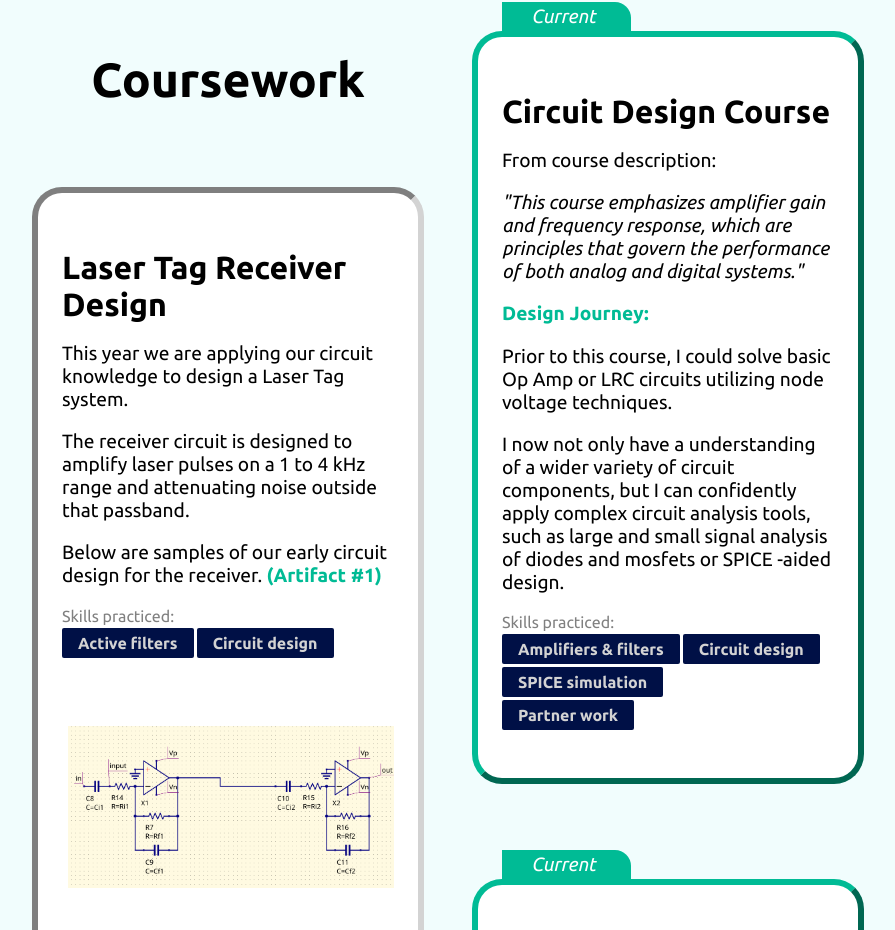
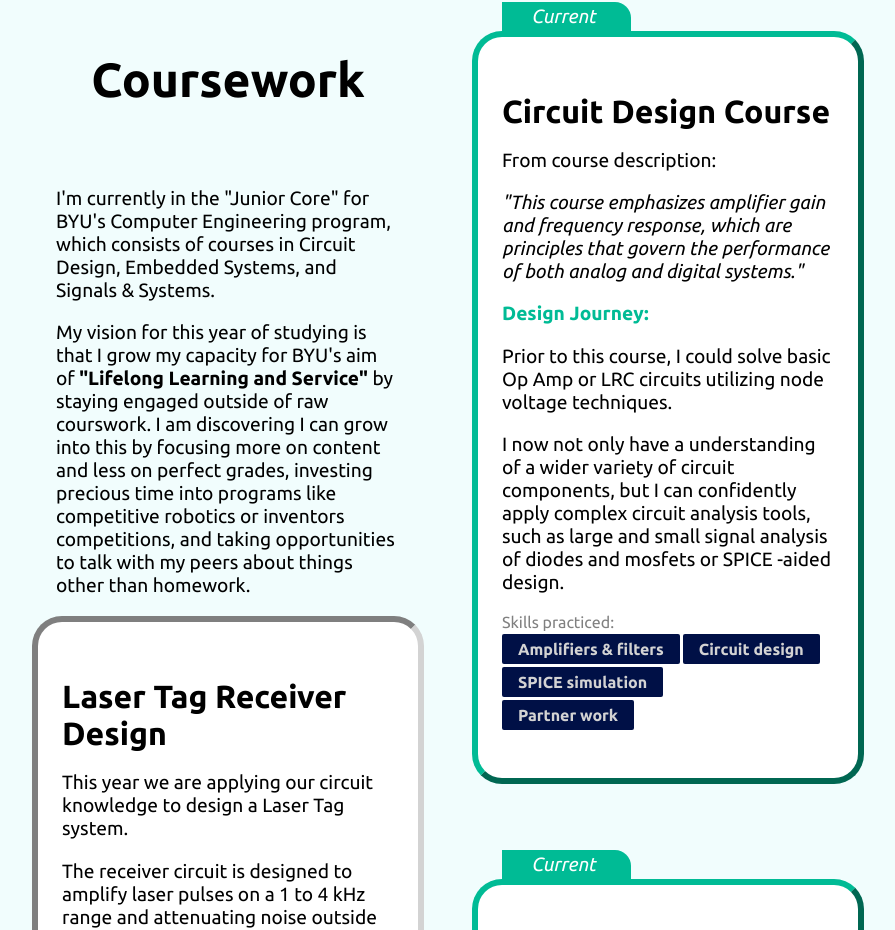
Before and after one commit to Leeway001Write/Leeway001Write.github.io, a React (Vite) app in the folder react-portfolio/: page / in a window 1280 px wide. Shown: the part 6891-7821 px from the top of the page, without its empty margins (42-937 px from the left). Built offline with nearby package versions, Linux system fonts and the light colour scheme.

Commit message:
Added blurb about BYU aims

```diff
--- a/react-portfolio/src/App.css
+++ b/react-portfolio/src/App.css
@@ -87,6 +87,13 @@
   background: linear-gradient(90deg, black, gray);
 }
 
+.blurb {
+  margin: 0;
+  padding: 0 24px 0 24px;
+
+  font-size: larger;
+}
+
 .socials-row {
   height: 100px;
   display: flex;
--- a/react-portfolio/src/App.tsx
+++ b/react-portfolio/src/App.tsx
@@ -91,6 +91,10 @@ function App() {
             <div className="left-project-frame project-frame">
               <div className="projects-header-box">
                 <h2>Coursework</h2>
+                <div className="blurb">
+                  <p>I'm currently in the "Junior Core" for BYU's Computer Engineering program, which consists of courses in Circuit Design, Embedded Systems, and Signals & Systems.</p>
+                  <p>My vision for this year of studying is that I grow my capacity for BYU's aim of <strong>"Lifelong Learning and Service"</strong> by staying engaged outside of raw courswork. I am discovering I can grow into this by focusing more on content and less on perfect grades, investing precious time into programs like competitive robotics or inventors competitions, and taking opportunities to talk with my peers about things other than homework.</p>
+                </div>
                 { courseworkLeftGroup.map((project, i) => (
                     <ProjectCard data={ project } key={"project-left-" + i}/>
                 ))}
```
